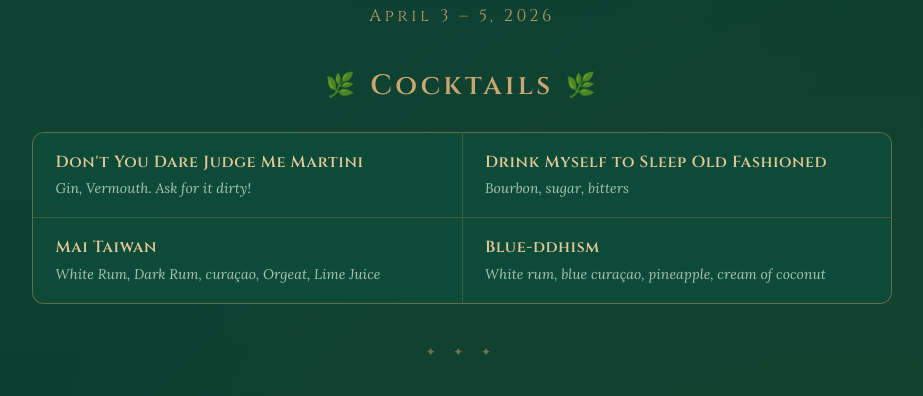
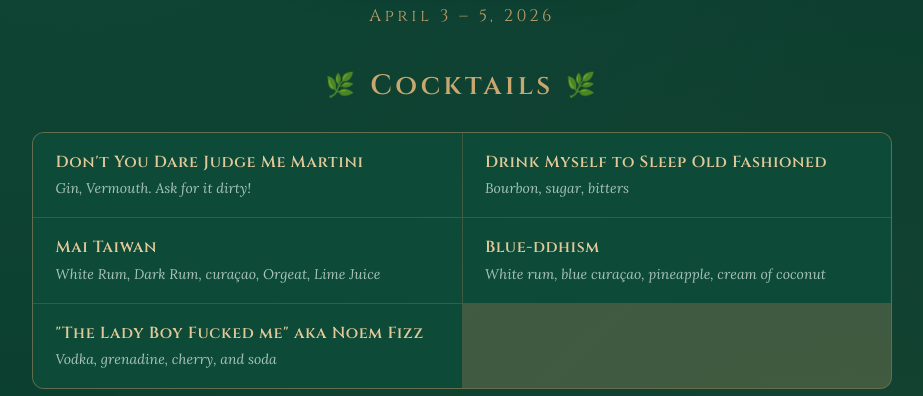
Before and after one commit to joshua-kitchens/lounge, a plain HTML site: page index.html in a window 1280 px wide. Shown: the part 388-784 px from the top of the page, without its empty margins (178-1101 px from the left). Drawn offline with Linux system fonts and the light colour scheme.

Commit message:
Added a drink

```diff
--- a/index.html
+++ b/index.html
@@ -48,7 +48,10 @@
           <p class="item-desc">White rum, blue curaçao, pineapple, cream of coconut</p>
         </div>
 
-
+        <div class="menu-item">
+          <p class="item-name">"The Lady Boy Fucked me" aka Noem Fizz</p>
+          <p class="item-desc">Vodka, grenadine, cherry, and soda</p>
+        </div>
 
       </div>
     </section>
```
